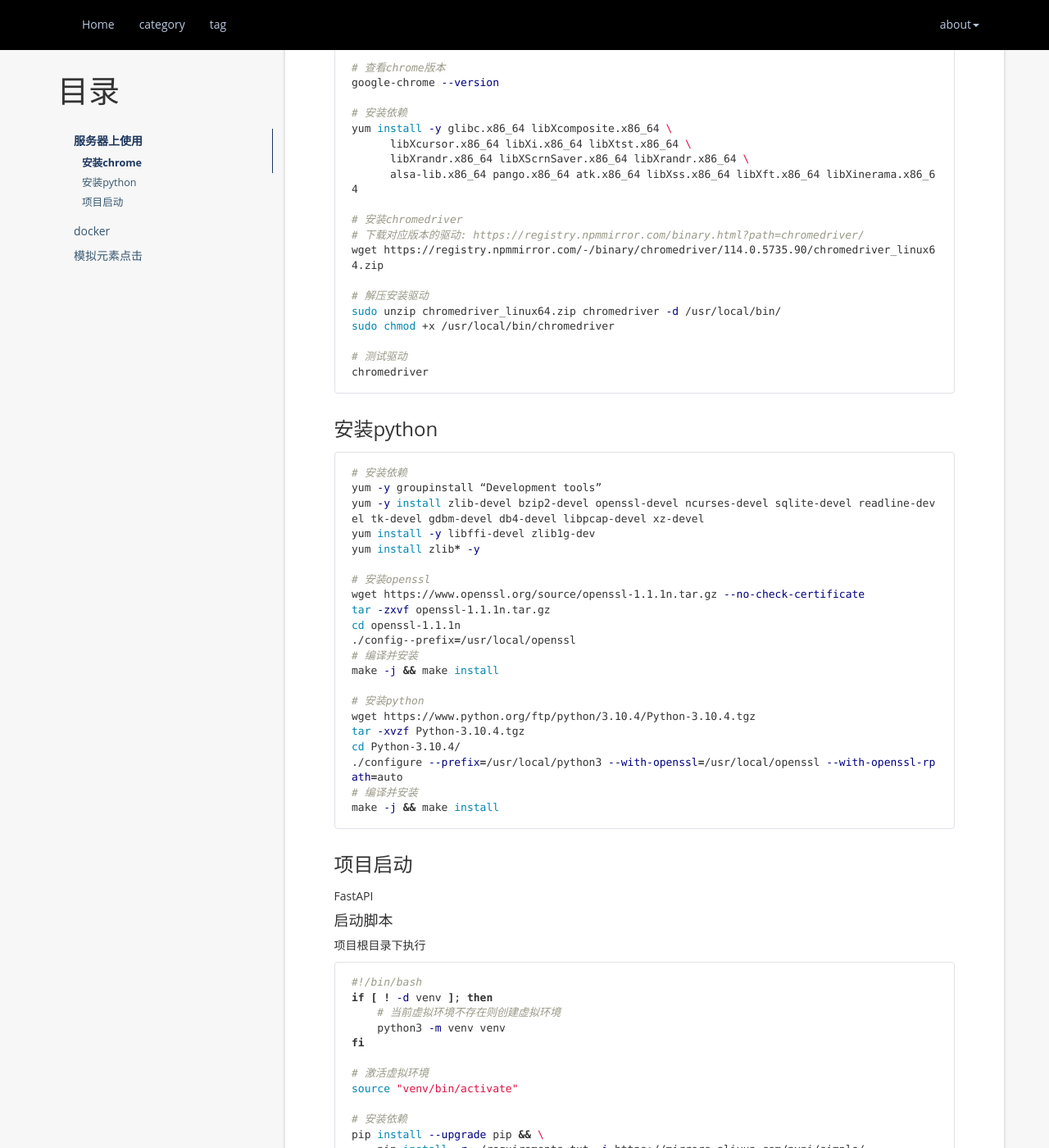
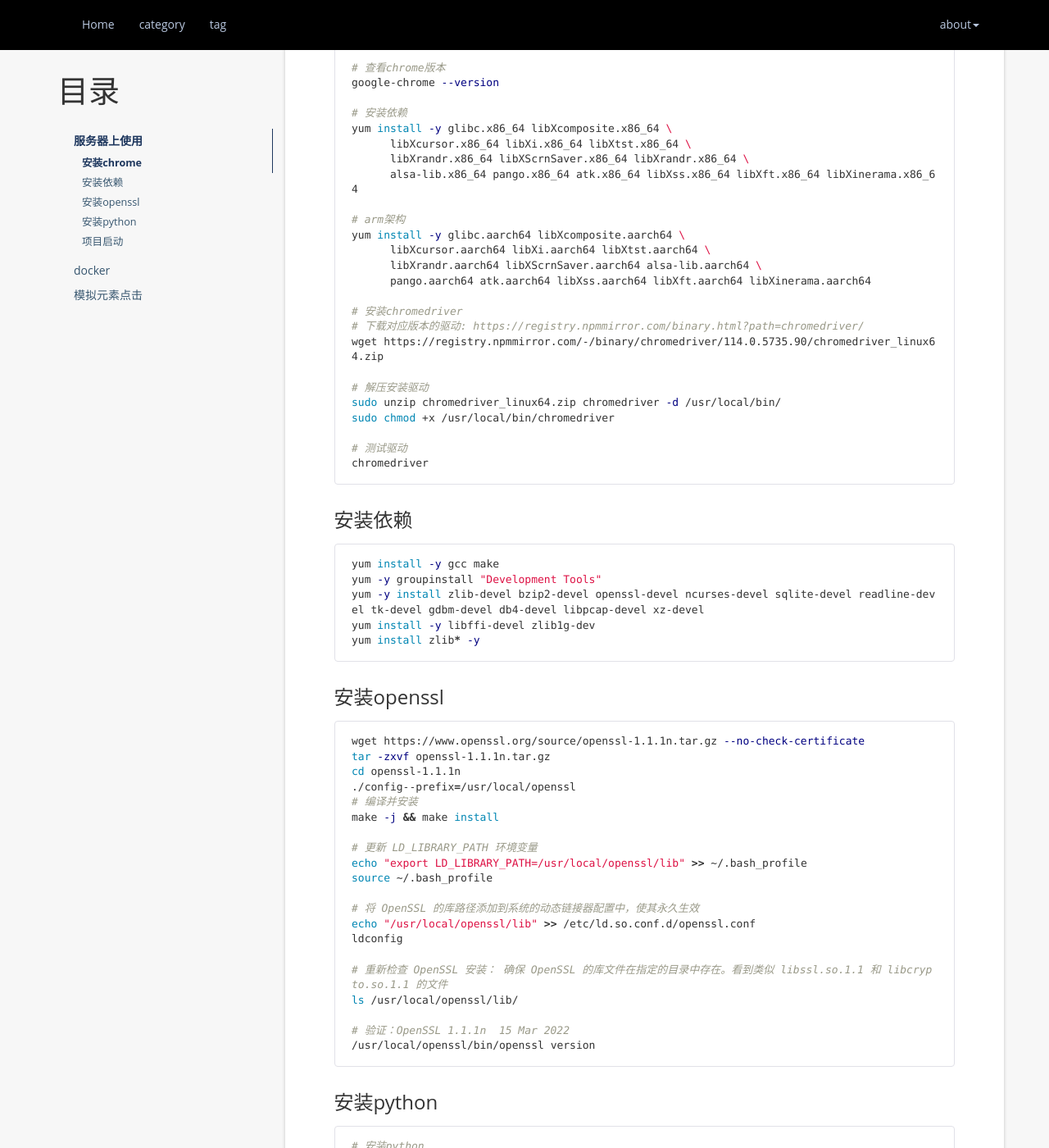
Before and after one commit to atgtahub/atgtahub.github.io, a Jekyll site: the page built from _posts/backend/python/selenium/2024-06-11-python-selenium-chromedriver.md, in a window 1280 px wide and 1400 px high, scrolled down 658 px. Shown: the whole window at 82% size. Built offline with Jekyll 4.4.1, drawn with Linux system fonts in a browser that asks for light colours; a script that is not in the unit is left out; comment, search, counter and statistics services are not loaded; some of the changed text lies outside the part shown.

Commit message:
feat: 2024-06-11-python-selenium-chromedriver.md

````diff
--- a/_posts/backend/python/selenium/2024-06-11-python-selenium-chromedriver.md
+++ b/_posts/backend/python/selenium/2024-06-11-python-selenium-chromedriver.md
@@ -32,6 +32,12 @@ yum install -y glibc.x86_64 libXcomposite.x86_64 \
       libXrandr.x86_64 libXScrnSaver.x86_64 libXrandr.x86_64 \
       alsa-lib.x86_64 pango.x86_64 atk.x86_64 libXss.x86_64 libXft.x86_64 libXinerama.x86_64
 
+# arm架构
+yum install -y glibc.aarch64 libXcomposite.aarch64 \
+      libXcursor.aarch64 libXi.aarch64 libXtst.aarch64 \
+      libXrandr.aarch64 libXScrnSaver.aarch64 alsa-lib.aarch64 \
+      pango.aarch64 atk.aarch64 libXss.aarch64 libXft.aarch64 libXinerama.aarch64
+
 # 安装chromedriver
 # 下载对应版本的驱动: https://registry.npmmirror.com/binary.html?path=chromedriver/
 wget https://registry.npmmirror.com/-/binary/chromedriver/114.0.5735.90/chromedriver_linux64.zip
@@ -44,16 +50,19 @@ sudo chmod +x /usr/local/bin/chromedriver
 chromedriver
 ```
 
-### 安装python
+### 安装依赖
 
 ```sh
-# 安装依赖
-yum -y groupinstall “Development tools”
+yum install -y gcc make
+yum -y groupinstall "Development Tools"
 yum -y install zlib-devel bzip2-devel openssl-devel ncurses-devel sqlite-devel readline-devel tk-devel gdbm-devel db4-devel libpcap-devel xz-devel
 yum install -y libffi-devel zlib1g-dev
 yum install zlib* -y
+```
 
-# 安装openssl
+### 安装openssl
+
+```sh
 wget https://www.openssl.org/source/openssl-1.1.1n.tar.gz --no-check-certificate
 tar -zxvf openssl-1.1.1n.tar.gz
 cd openssl-1.1.1n
@@ -61,6 +70,24 @@ cd openssl-1.1.1n
 # 编译并安装
 make -j && make install
 
+# 更新 LD_LIBRARY_PATH 环境变量
+echo "export LD_LIBRARY_PATH=/usr/local/openssl/lib" >> ~/.bash_profile
+source ~/.bash_profile
+
+# 将 OpenSSL 的库路径添加到系统的动态链接器配置中，使其永久生效
+echo "/usr/local/openssl/lib" >> /etc/ld.so.conf.d/openssl.conf
+ldconfig
+
+# 重新检查 OpenSSL 安装： 确保 OpenSSL 的库文件在指定的目录中存在。看到类似 libssl.so.1.1 和 libcrypto.so.1.1 的文件
+ls /usr/local/openssl/lib/
+
+# 验证：OpenSSL 1.1.1n  15 Mar 2022
+/usr/local/openssl/bin/openssl version
+```
+
+### 安装python
+
+```sh
 # 安装python
 wget https://www.python.org/ftp/python/3.10.4/Python-3.10.4.tgz
 tar -xvzf Python-3.10.4.tgz
@@ -68,6 +95,12 @@ cd Python-3.10.4/
 ./configure --prefix=/usr/local/python3 --with-openssl=/usr/local/openssl --with-openssl-rpath=auto
 # 编译并安装
 make -j && make install
+
+# 添加python3的软链接
+ln -s /usr/local/python3/bin/python3.10 /usr/bin/python3
+
+# 查看版本
+python3 -V
 ```
 
 ### 项目启动
@@ -116,7 +149,15 @@ else
     fi
 fi
 
+if [ ! -d "venv" ]; then
+    echo "创建虚拟环境..."
+    python3 -m venv "venv"
+fi
+
+echo "激活虚拟环境..."
 source venv/bin/activate
+pip install --upgrade pip && \
+    pip install -r ./requirements.txt -i https://mirrors.aliyun.com/pypi/simple/
 
 nohup uvicorn app:app --host 0.0.0.0 --port 8080 > /dev/null 2>&1 &
 new_pid=$(ps -ef | grep python | grep -v grep | awk '{print $2}' | sed -n '2p')
````
